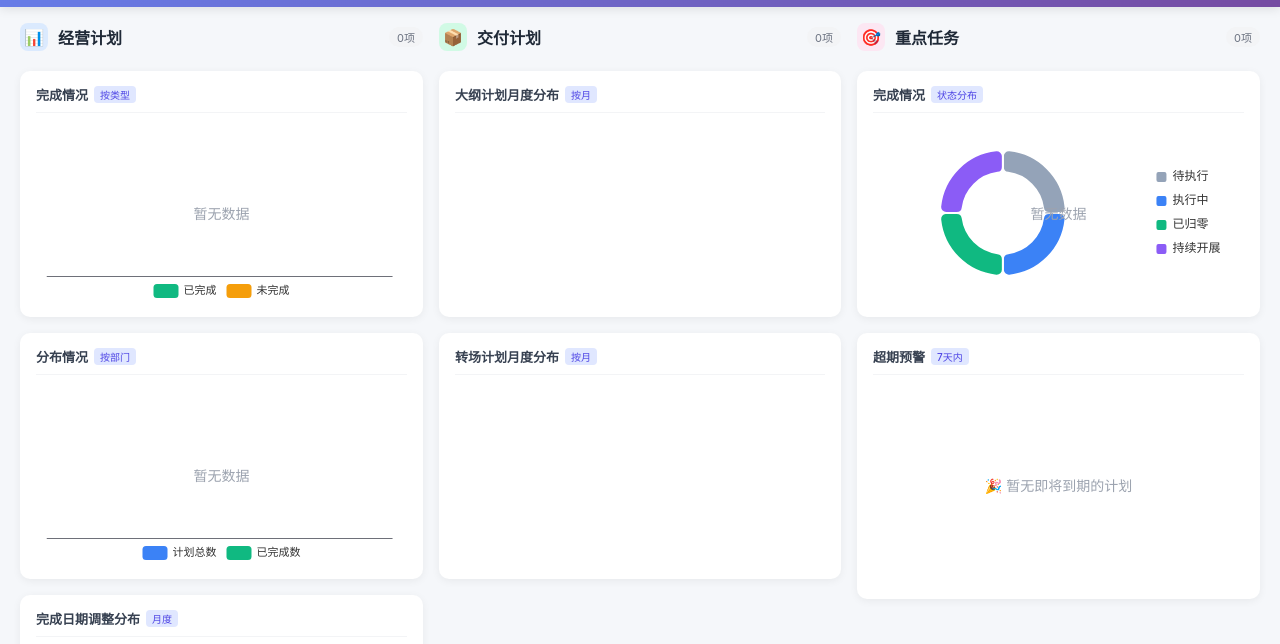
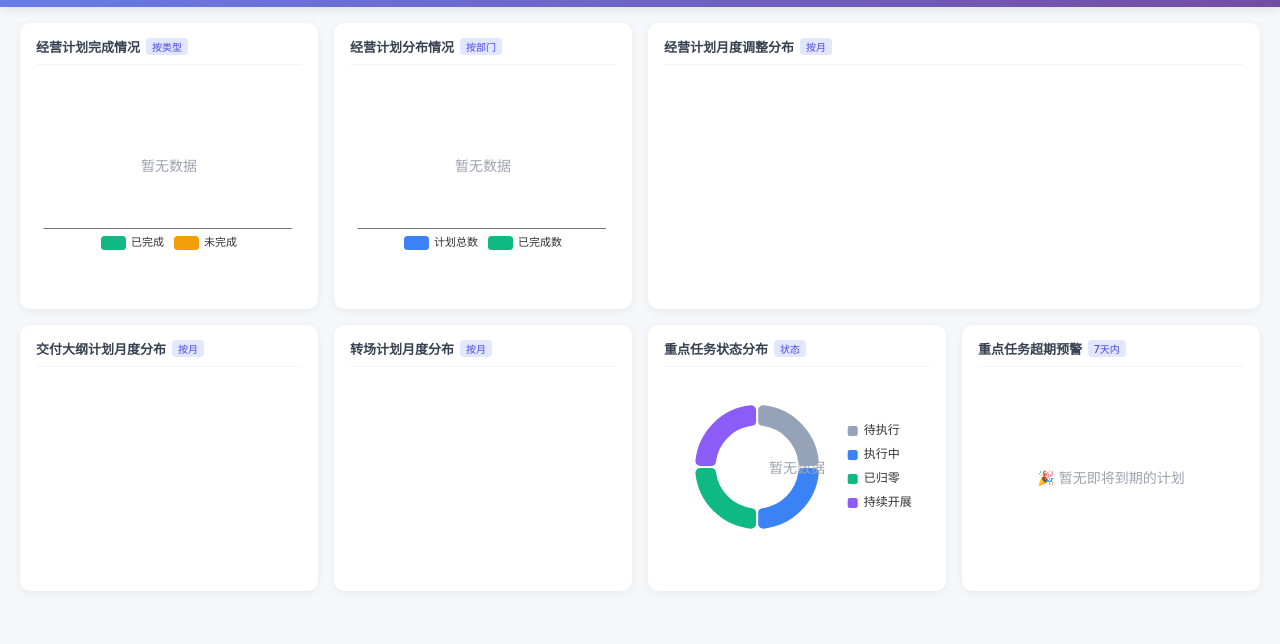
Before and after one commit to MyOreo426/icp-plan-system, a website: page public/index.html in a window 1280 px wide. Shown: the part 53-697 px from the top of the page. Drawn offline with Linux system fonts and the light colour scheme; no server answers; sample sign-in values are in the browser's storage.

Commit message:
feat: 仪表盘改为两行四列网格布局，经营计划月度调整分布跨2列

```diff
--- a/public/index.html
+++ b/public/index.html
@@ -133,50 +133,17 @@
         }
         @keyframes spin { to { transform: rotate(360deg); } }
 
-        /* Dashboard Layout - 三大板块 */
+        /* Dashboard Layout - 两行四列网格 */
         .dashboard-container {
             display: grid;
-            grid-template-columns: 1fr 1fr 1fr;
+            grid-template-columns: repeat(4, 1fr);
             gap: 16px;
             padding: 0 20px 20px;
             max-width: 1600px;
             margin: 0 auto;
         }
-        .dashboard-section {
-            display: flex;
-            flex-direction: column;
-            gap: 16px;
-        }
-        .section-header {
-            display: flex;
-            align-items: center;
-            gap: 10px;
-            margin-bottom: 4px;
-        }
-        .section-icon {
-            width: 28px;
-            height: 28px;
-            border-radius: 8px;
-            display: flex;
-            align-items: center;
-            justify-content: center;
-            font-size: 16px;
-        }
-        .section-icon.biz { background: #dbeafe; }
-        .section-icon.delivery { background: #d1fae5; }
-        .section-icon.task { background: #fce7f3; }
-        .section-title {
-            font-size: 16px;
-            font-weight: 700;
-            color: #1f2937;
-        }
-        .section-badge {
-            font-size: 11px;
-            padding: 2px 8px;
-            border-radius: 10px;
-            background: #f3f4f6;
-            color: #6b7280;
-            margin-left: auto;
+        .chart-card.wide {
+            grid-column: span 2;
         }
 
         /* Chart Cards */
@@ -449,52 +416,45 @@
             <div class="loading-spinner"></div>
         </div>
 
-        <!-- Dashboard - 三大板块 -->
+        <!-- Dashboard - 两行四列网格 -->
         <div class="dashboard-container">
-            <!-- 第一列：经营计划板块 -->
-            <div class="dashboard-section">
-                <div class="section-header">
-                    <div class="section-icon biz">📊</div>
-                    <div class="section-title">经营计划</div>
-                    <div class="section-badge" id="bizCountBadge">0项</div>
-                </div>
+            <!-- 1. 经营计划完成情况 -->
             <div class="chart-card">
                 <div class="chart-title">
-                        完成情况
+                    经营计划完成情况
                     <span class="category-tag">按类型</span>
                 </div>
                 <div class="chart-wrapper" id="chartBizCompletion"></div>
             </div>
+
+            <!-- 2. 经营计划分布情况 -->
             <div class="chart-card">
                 <div class="chart-title">
-                        分布情况
+                    经营计划分布情况
                     <span class="category-tag">按部门</span>
                 </div>
                 <div class="chart-wrapper" id="chartBizDept"></div>
             </div>
+
+            <!-- 3+4. 经营计划月度调整分布（跨2列） -->
+            <div class="chart-card wide">
+                <div class="chart-title">
+                    经营计划月度调整分布
+                    <span class="category-tag">按月</span>
+                </div>
+                <div class="chart-wrapper tall" id="chartBizFinishDateCompare"></div>
+            </div>
+
+            <!-- 5. 交付大纲计划月度分布 -->
             <div class="chart-card">
                 <div class="chart-title">
-                        完成日期调整分布
-                        <span class="category-tag">月度</span>
-                    </div>
-                    <div class="chart-wrapper tall" id="chartBizFinishDateCompare"></div>
-                </div>
-            </div>
-
-            <!-- 第二列：交付计划板块 -->
-            <div class="dashboard-section">
-                <div class="section-header">
-                    <div class="section-icon delivery">📦</div>
-                    <div class="section-title">交付计划</div>
-                    <div class="section-badge" id="deliveryCountBadge">0项</div>
-                </div>
-                <div class="chart-card">
-                    <div class="chart-title">
-                        大纲计划月度分布
+                    交付大纲计划月度分布
                     <span class="category-tag">按月</span>
                 </div>
                 <div class="chart-wrapper" id="chartDeliveryOutline"></div>
             </div>
+
+            <!-- 6. 转场计划月度分布 -->
             <div class="chart-card">
                 <div class="chart-title">
                     转场计划月度分布
@@ -502,29 +462,23 @@
                 </div>
                 <div class="chart-wrapper" id="chartDeliveryTransfer"></div>
             </div>
-            </div>
-
-            <!-- 第三列：重点任务板块 -->
-            <div class="dashboard-section">
-                <div class="section-header">
-                    <div class="section-icon task">🎯</div>
-                    <div class="section-title">重点任务</div>
-                    <div class="section-badge" id="taskCountBadge">0项</div>
-                </div>
+
+            <!-- 7. 重点任务状态分布 -->
             <div class="chart-card">
                 <div class="chart-title">
-                        完成情况
-                        <span class="category-tag">状态分布</span>
+                    重点任务状态分布
+                    <span class="category-tag">状态</span>
                 </div>
                 <div class="chart-wrapper" id="chartStatus"></div>
             </div>
+
+            <!-- 8. 重点任务超期预警 -->
             <div class="chart-card">
                 <div class="chart-title">
-                        超期预警
+                    重点任务超期预警
                     <span class="category-tag">7天内</span>
                 </div>
                 <div class="warning-list" id="warningList"></div>
-                </div>
             </div>
         </div>
     </div>
@@ -726,11 +680,9 @@
             chartInstances.bizFinishDateCompare = echarts.init(document.getElementById('chartBizFinishDateCompare'));
         }
 
-        // 更新板块数量徽章
+        // 更新板块数量徽章（已移除板块标题，暂保留函数兼容）
         function updateSectionBadges(taskCount, bizCount, deliveryCount) {
-            document.getElementById('taskCountBadge').textContent = taskCount + '项';
-            document.getElementById('bizCountBadge').textContent = bizCount + '项';
-            document.getElementById('deliveryCountBadge').textContent = deliveryCount + '项';
+            // 徽章已随板块标题移除，如需恢复可在此处添加逻辑
         }
 
         // Render status pie chart
```
Lines whose indentation alone changed are shown as unchanged.
